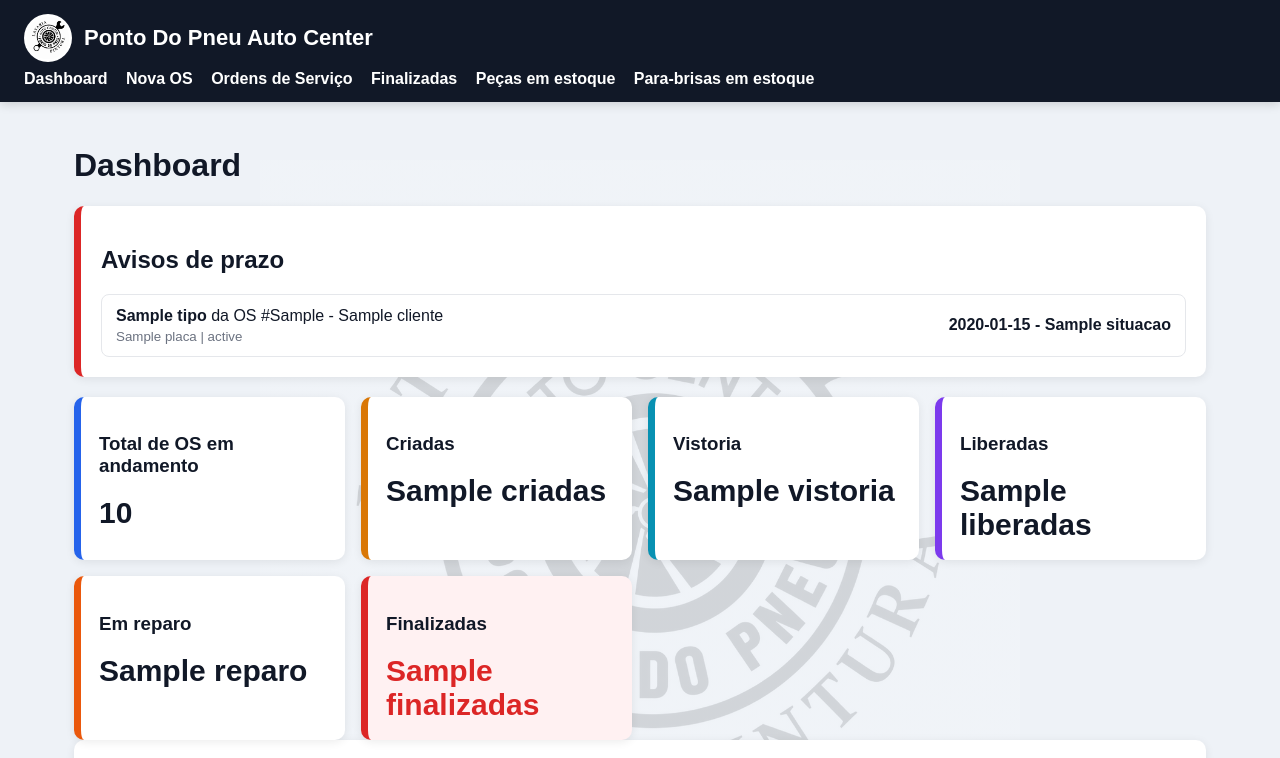
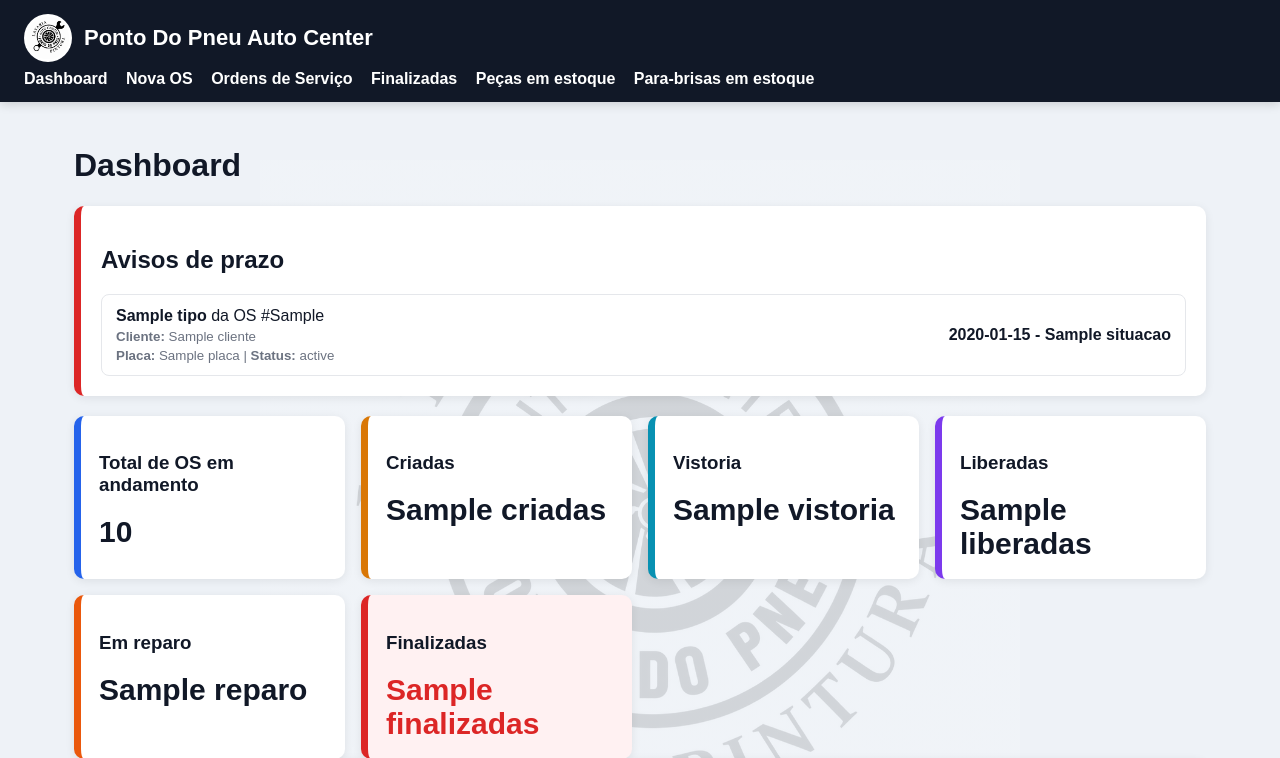
Before and after one commit to pontopneulatariaepintura-web/SistemaOS, a Flask app: template templates/dashboard.html in a window 1280 px wide. Shown: the top 758 px of the page. Run offline with Flask 3, Linux system fonts and the light colour scheme; tables that the repository leaves empty hold one stand-in row (values such as "Sample post"); the template is opened without the code that fills it: values that come from a table or form of the project are taken from there, most other values are stand-ins (such as "Sample title", 1, 10 or a date in 2020).

Commit message:
Destacar cliente e placa nos avisos

```diff
--- a/templates/dashboard.html
+++ b/templates/dashboard.html
@@ -9,8 +9,9 @@
         {% for alerta in prazo_alertas %}
         <a class="prazo-item prazo-{{ alerta.classe }}" href="{{ url_for('editar_os', id=alerta.os.id) }}">
             <div>
-                <b>{{ alerta.tipo }}</b> da OS #{{ alerta.os.numero_os }} - {{ alerta.os.cliente or 'Cliente n&atilde;o informado' }}
-                <small>{{ alerta.os.placa or '-' }} | {{ alerta.os.status }}</small>
+                <b>{{ alerta.tipo }}</b> da OS #{{ alerta.os.numero_os }}
+                <small><b>Cliente:</b> {{ alerta.os.cliente or 'Cliente n&atilde;o informado' }}</small>
+                <small><b>Placa:</b> {{ alerta.os.placa or '-' }} | <b>Status:</b> {{ alerta.os.status }}</small>
             </div>
             <span>{{ alerta.prazo.strftime('%d/%m/%Y') }} - {{ alerta.situacao }}</span>
         </a>
```
